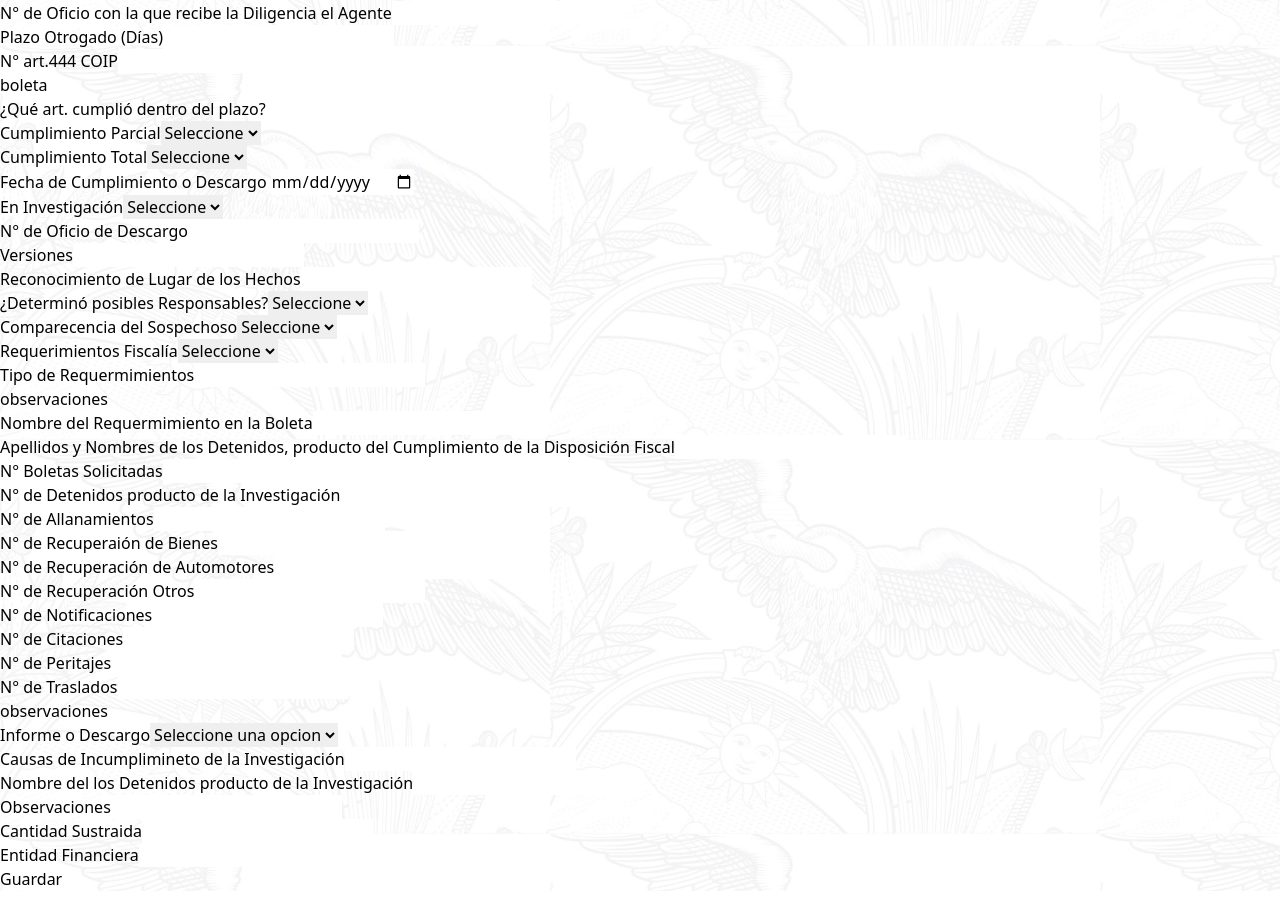
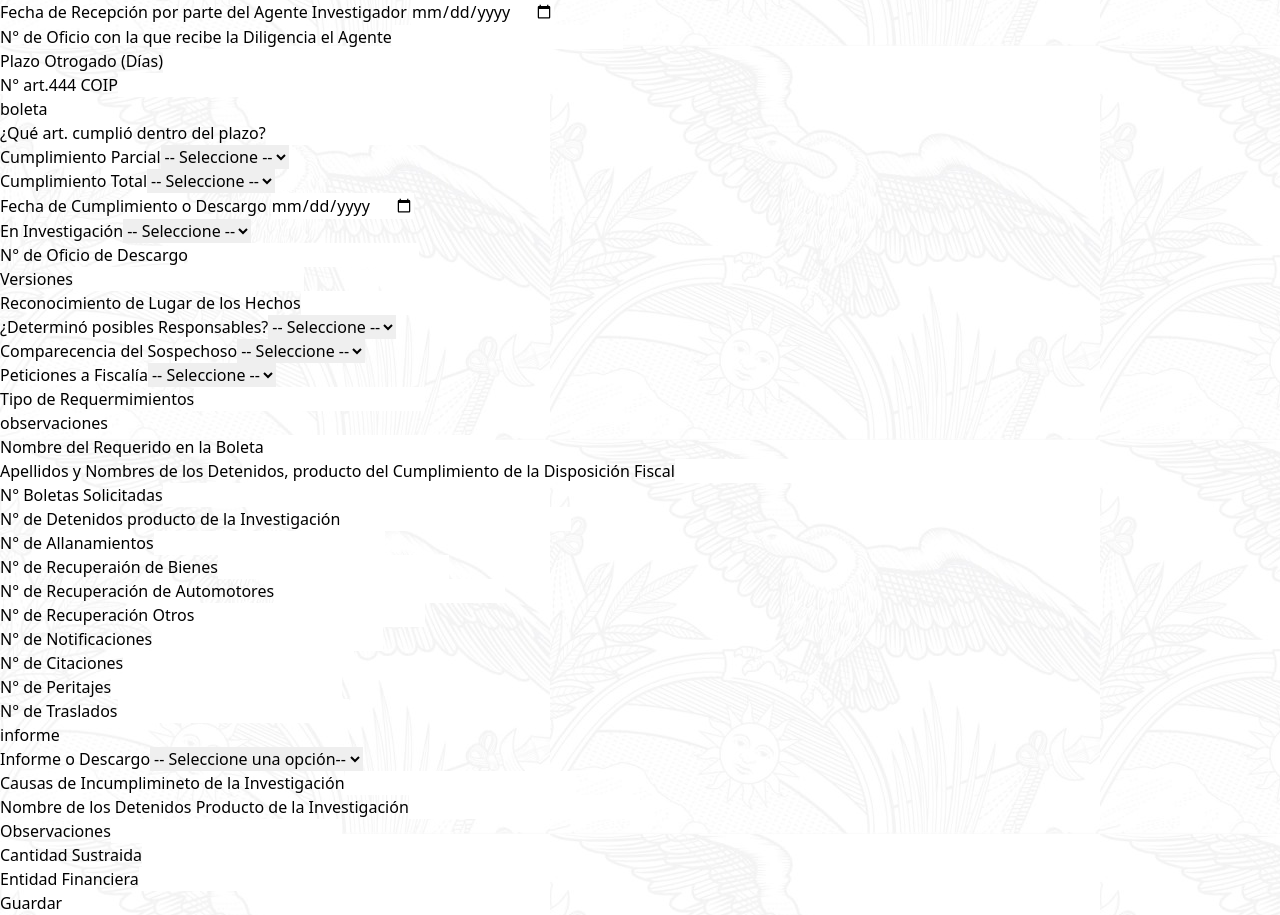
Before and after one commit to iveth-cocha/Front, a React (Vite) app in the folder app-ciberpol/: page /delegaciones/nuevaDelegacion in a window 1280 px wide. Shown: the part 1321-2236 px from the top of the page. Before the commit the page ends 2212 px from the top, so only its background shows below. Built offline with nearby package versions, Linux system fonts and the light colour scheme; no server answers; sample sign-in values are in the browser's storage.

Commit message:
llenado de combobox

```diff
--- a/app-ciberpol/src/componets/formularios/Asignacion.jsx
+++ b/app-ciberpol/src/componets/formularios/Asignacion.jsx
@@ -17,7 +17,7 @@ const Asignacion = () => {
 
       <div className='flex mb-3'>
         <label className='mr-11'>N° de Instrucción Fiscal</label>
-        <input type="Number" className="block w-200 rounded-md border border-gray-300 focus:border-blue-600 focus:outline-none focus:ring-1 focus:ring-sky-900 py-1 px-2 text-gray-500" />
+        <input type="text" className="block w-200 rounded-md border border-gray-300 focus:border-blue-600 focus:outline-none focus:ring-1 focus:ring-sky-900 py-1 px-2 text-gray-500 uppercase" />
       </div>
 
       <div className='flex  mb-3'>
--- a/app-ciberpol/src/componets/formularios/Boleta.jsx
+++ b/app-ciberpol/src/componets/formularios/Boleta.jsx
@@ -12,15 +12,17 @@ const Boleta = () => {
       <div className='flex  mb-3'>
         <label className='mr-7'>Cumplimiento Parcial</label>
         <select className='border-2 w-2000 p-2 mt-2  rounded-md mb-5' >
-          <option value="">Seleccione </option>
-          <option >aaaa</option>
+          <option value="">-- Seleccione --</option>
+          <option value="SI" >SI</option>
+          <option value="NO" >NO</option>
         </select>
       </div>
       <div className='flex  mb-3'>
         <label className='mr-7'>Cumplimiento Total</label>
         <select className='border-2 w-2000 p-2 mt-2  rounded-md mb-5' >
-          <option value="">Seleccione </option>
-          <option >aaaa</option>
+        <option value="">-- Seleccione --</option>
+          <option value="SI" >SI</option>
+          <option value="NO" >NO</option>
         </select>
       </div>
       <div className='flex mb-3'>
@@ -30,13 +32,14 @@ const Boleta = () => {
       <div className='flex  mb-3'>
         <label className='mr-7'>En Investigación</label>
         <select className='border-2 w-2000 p-2 mt-2  rounded-md mb-5' >
-          <option value="">Seleccione </option>
-          <option >aaaa</option>
+          <option value="">-- Seleccione --</option>
+          <option value="SI" >SI</option>
+          <option value="NO" >NO</option>
         </select>
       </div>
       <div className='flex mb-3'>
         <label className='mr-7 '>N° de Oficio de Descargo</label>
-        <input type="String" className="block w-2000 rounded-md border border-gray-300 focus:border-blue-500 focus:outline-none focus:ring-1 focus:ring-sky-900 py-1 px-2 text-gray-500" />
+        <input type="text" className="uppercase block w-2000 rounded-md border border-gray-300 focus:border-blue-500 focus:outline-none focus:ring-1 focus:ring-sky-900 py-1 px-2 text-gray-500" />
       </div>
       <div className='flex mb-3'>
         <label className='mr-7 '>Versiones</label>
@@ -49,27 +52,30 @@ const Boleta = () => {
       <div className='flex  mb-3'>
         <label className='mr-7'>¿Determinó posibles Responsables?</label>
         <select className='border-2 w-2000 p-2 mt-2  rounded-md mb-5' >
-          <option value="">Seleccione </option>
-          <option >aaaa</option>
+        <option value="">-- Seleccione --</option>
+          <option value="SI" >SI</option>
+          <option value="NO" >NO</option>
         </select>
       </div>
       <div className='flex  mb-3'>
         <label className='mr-7'>Comparecencia del Sospechoso</label>
         <select className='border-2 w-2000 p-2 mt-2  rounded-md mb-5' >
-          <option value="">Seleccione </option>
-          <option >aaaa</option>
+        <option value="">-- Seleccione --</option>
+          <option value="SI" >SI</option>
+          <option value="NO" >NO</option>
         </select>
       </div>
       <div className='flex  mb-3'>
-        <label className='mr-7'>Requerimientos Fiscalía</label>
+        <label className='mr-7'>Peticiones a Fiscalía</label>
         <select className='border-2 w-2000 p-2 mt-2  rounded-md mb-5' >
-          <option value="">Seleccione </option>
-          <option >aaaa</option>
+        <option value="">-- Seleccione --</option>
+          <option value="SI" >SI</option>
+          <option value="NO" >NO</option>
         </select>
       </div>
       <div className='flex mb-3'>
         <label className='mr-7 '>Tipo de Requermimientos</label>
-        <input type="String" className="block w-2000 rounded-md border border-gray-300 focus:border-blue-500 focus:outline-none focus:ring-1 focus:ring-sky-900 py-1 px-2 text-gray-500" />
+        <input type="String" className="uppercase block w-2000 rounded-md border border-gray-300 focus:border-blue-500 focus:outline-none focus:ring-1 focus:ring-sky-900 py-1 px-2 text-gray-500" />
       </div>
 
 
--- a/app-ciberpol/src/componets/formularios/Fiscal.jsx
+++ b/app-ciberpol/src/componets/formularios/Fiscal.jsx
@@ -10,6 +10,7 @@ const Fiscal = () => {
                   <input type="String" className="block w-2000 rounded-md border border-gray-300 focus:border-blue-500 focus:outline-none focus:ring-1 focus:ring-sky-900 py-1 px-2 text-gray-500" />
               </div>
 
+              <p className='text-red-500'>anadir para fiscalia autocompletado  y numero, que se concadenan en "Unidad Especializada de Fiscalia"</p>
               <div className='flex mb-3'>
                   <label className='mr-4'>Unidad Especializada de Fiscalia</label>
                   <input type="String" className="block w-2000 rounded-md border border-gray-300 focus:border-blue-500 focus:outline-none focus:ring-1 focus:ring-sky-900 py-1 px-2 text-gray-500" />
@@ -30,7 +31,7 @@ const Fiscal = () => {
 
               <div className='flex mb-3'>
                   <label className='mr-7'>N° de Oficio con la que recibe la Diligencia el Agente</label>
-                  <input type="Number" className="block w-2000 rounded-md border border-gray-300 focus:border-blue-500 focus:outline-none focus:ring-1 focus:ring-sky-900 py-1 px-2 text-gray-500" />
+                  <input type="text" className="uppercase block w-2000 rounded-md border border-gray-300 focus:border-blue-500 focus:outline-none focus:ring-1 focus:ring-sky-900 py-1 px-2 text-gray-500" />
               </div>
               <div className='flex mb-3'>
                   <label className='mr-7'>Plazo Otrogado (Días)</label>
--- a/app-ciberpol/src/componets/formularios/Informe.jsx
+++ b/app-ciberpol/src/componets/formularios/Informe.jsx
@@ -3,25 +3,26 @@ import React from 'react'
 const Informe = () => {
     return (
         <div className='rounded-md border-2 border-sky-950 p-8 mb-2'>
-            <h1 className='text-gray-500 uppercase font-semibold underline  mb-5  '>observaciones</h1>
+            <h1 className='text-gray-500 uppercase font-semibold underline  mb-5  '>informe</h1>
             <div className='flex  mb-3'>
                 <label className='mr-7 '>Informe o Descargo</label>
                 <select className='border-2 w-2000 p-2 mt-2  rounded-md mb-5' >
-                    <option value="">Seleccione una opcion</option>
-                    <option >aaaa</option>
+                    <option value="">-- Seleccione una opción-- </option>
+                    <option value="INFORME INVESTIGATIVO">INFORME INVESTIGATIVO</option>
+                    <option value="PARTE DE DESCARGO">PARTE DE DESCARGO</option>
                 </select>
             </div>
             <div className='flex mb-3'>
                 <label className='mr-7'>Causas de Incumplimineto de la Investigación</label>
-                <input type="String" className="block w-2000 rounded-md border border-gray-300 focus:border-blue-500 focus:outline-none focus:ring-1 focus:ring-sky-900 py-1 px-2 text-gray-500" />
+                <input type="String" className="uppercase block w-2000 rounded-md border border-gray-300 focus:border-blue-500 focus:outline-none focus:ring-1 focus:ring-sky-900 py-1 px-2 text-gray-500" />
             </div>
             <div className='flex mb-3'>
-                  <label className='mr-7'>Nombre del los Detenidos producto de la Investigación</label>
-                  <input type="String" className="block w-2000 rounded-md border border-gray-300 focus:border-blue-500 focus:outline-none focus:ring-1 focus:ring-sky-900 py-1 px-2 text-gray-500" />
+                  <label className='mr-7'>Nombre de los Detenidos Producto de la Investigación</label>
+                  <input type="String" className="uppercase block w-2000 rounded-md border border-gray-300 focus:border-blue-500 focus:outline-none focus:ring-1 focus:ring-sky-900 py-1 px-2 text-gray-500" />
               </div>
               <div className='flex mb-3'>
                   <label className='mr-7'>Observaciones</label>
-                  <input type="String" className="block w-2000 rounded-md border border-gray-300 focus:border-blue-500 focus:outline-none focus:ring-1 focus:ring-sky-900 py-1 px-2 text-gray-500" />
+                  <input type="String" className="uppercase block w-2000 rounded-md border border-gray-300 focus:border-blue-500 focus:outline-none focus:ring-1 focus:ring-sky-900 py-1 px-2 text-gray-500" />
               </div>
               <div className='flex mb-3'>
                   <label className='mr-7'>Cantidad Sustraida</label>
@@ -29,7 +30,7 @@ const Informe = () => {
               </div>
               <div className='flex mb-3'>
                   <label className='mr-7'>Entidad Financiera</label>
-                  <input type="String" className="block w-2000 rounded-md border border-gray-300 focus:border-blue-500 focus:outline-none focus:ring-1 focus:ring-sky-900 py-1 px-2 text-gray-500" />
+                  <input type="String" className="uppercase block w-2000 rounded-md border border-gray-300 focus:border-blue-500 focus:outline-none focus:ring-1 focus:ring-sky-900 py-1 px-2 text-gray-500" />
               </div>
 
 
--- a/app-ciberpol/src/componets/formularios/Localizacion.jsx
+++ b/app-ciberpol/src/componets/formularios/Localizacion.jsx
@@ -7,7 +7,7 @@ const Localizacion = () => {
           <h1 className='text-gray-500 uppercase font-semibold underline  mb-5  '>Localización</h1>
 
           <div className='flex mb-3'>
-            <label className='mr-7'>Realice la Busqueda para la Localización </label>
+            <label className='mr-7'>Realice la Búsqueda para la Localización </label>
             <Localidad/>
           </div>
 
--- a/app-ciberpol/src/componets/formularios/Observaciones.jsx
+++ b/app-ciberpol/src/componets/formularios/Observaciones.jsx
@@ -6,12 +6,13 @@ const Observaciones = () => {
       <h1 className='text-gray-500 uppercase font-semibold underline  mb-5  '>observaciones</h1>
 
       <div className='flex mb-3'>
-        <label className='mr-7 '>Nombre del Requermimiento en la Boleta</label>
-        <input type="String" className="block w-2000 rounded-md border border-gray-300 focus:border-blue-500 focus:outline-none focus:ring-1 focus:ring-sky-900 py-1 px-2 text-gray-500" />
+        <label className='mr-7 '>Nombre del Requerido en la Boleta</label>
+        <input type="String" className="uppercase block w-2000 rounded-md border border-gray-300 focus:border-blue-500 focus:outline-none focus:ring-1 focus:ring-sky-900 py-1 px-2 text-gray-500" />
       </div>
+
       <div className='mb-3'>
         <label className='mr-7 '>Apellidos y Nombres de los Detenidos, producto del Cumplimiento de la Disposición Fiscal</label>
-        <input type="String" className="block w-2000 rounded-md border border-gray-300 focus:border-blue-500 focus:outline-none focus:ring-1 focus:ring-sky-900 py-1 px-2 text-gray-500" />
+        <input type="String" className="uppercase block w-2000 rounded-md border border-gray-300 focus:border-blue-500 focus:outline-none focus:ring-1 focus:ring-sky-900 py-1 px-2 text-gray-500" />
       </div>
       <div className='flex mb-3'>
         <label className='mr-7 '>N° Boletas Solicitadas</label>
```
Also changed, not shown: app-ciberpol/src/componets/formularios/DelegacionesDelito.jsx (+5 -3 lines), app-ciberpol/src/componets/formularios/Sospechoso.jsx (+5 -5 lines).
